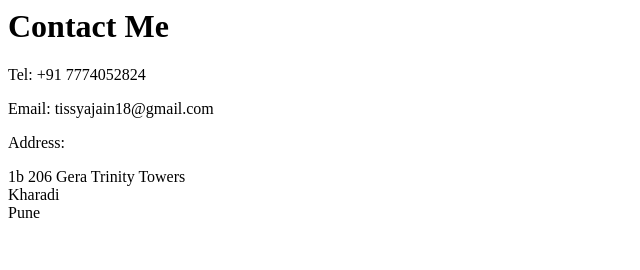
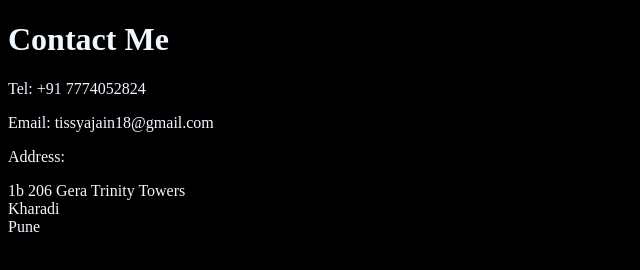
Before and after one commit to tissyajain123/html-portfolio, a plain HTML site: page public/contact.html in a window 1280 px wide. Shown: the whole page, without its empty margins (0-640 px from the left). Drawn offline with Linux system fonts and the light colour scheme.

Commit message:
Add files via upload

```diff
--- a/public/contact.html
+++ b/public/contact.html
@@ -1,3 +1,22 @@
+<!DOCTYPE html>
+<html lang="en">
+<head>
+  <title> Contact Me  </title>
+    <style>
+      body{
+        background-color: black;
+      }
+      h1{
+        color: aliceblue;
+      }
+      p{
+        color: aliceblue;
+      }
+
+    </style>
+
+</head>
+<body>
 <h1>Contact Me</h1>
 <p>Tel: +91 7774052824</p>
 <p>Email: tissyajain18@gmail.com</p>
@@ -7,3 +26,5 @@
   Kharadi<br />
   Pune<br />
 </p>
+</body>
+</html>
```
Also changed, not shown: index.html (+1 -1 lines), public/about.html (+28 -0 lines), kung_fu_panda_four_xlg.avif (added), public/sssss.jpg (added).
